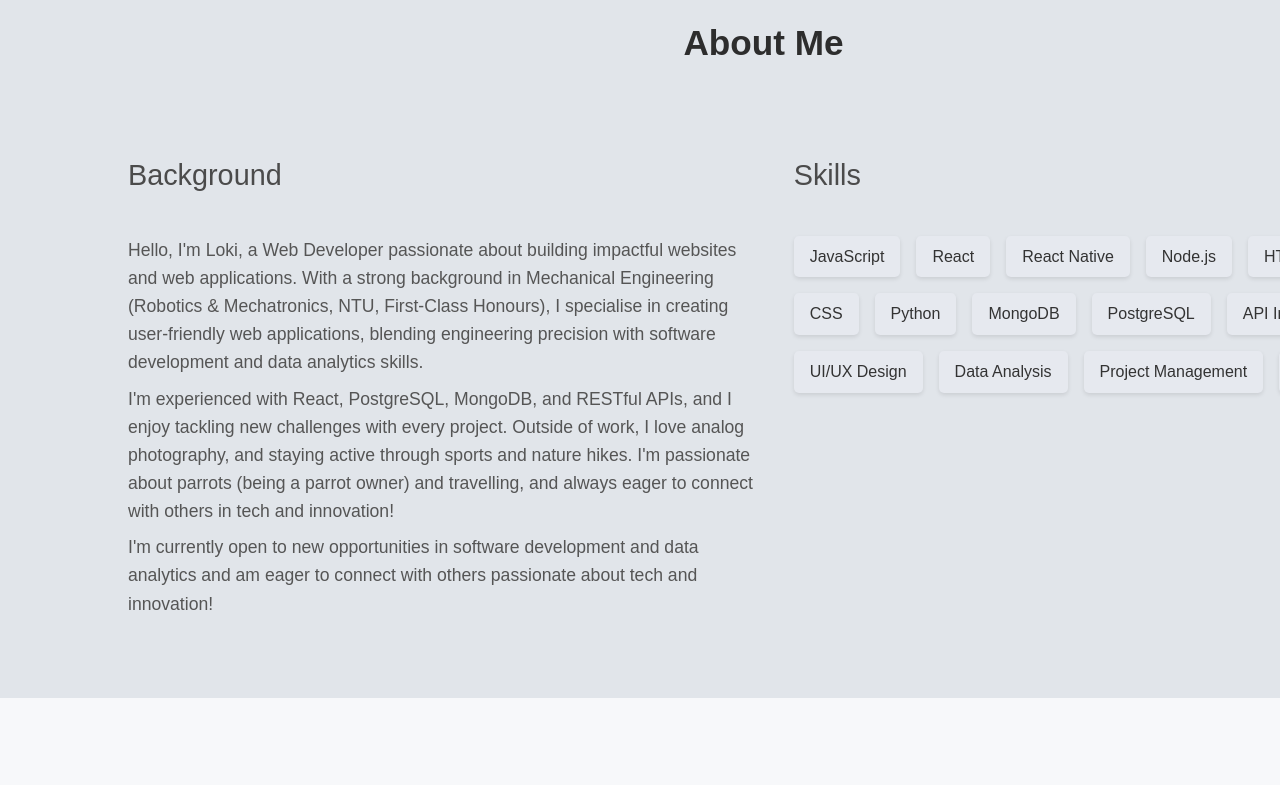
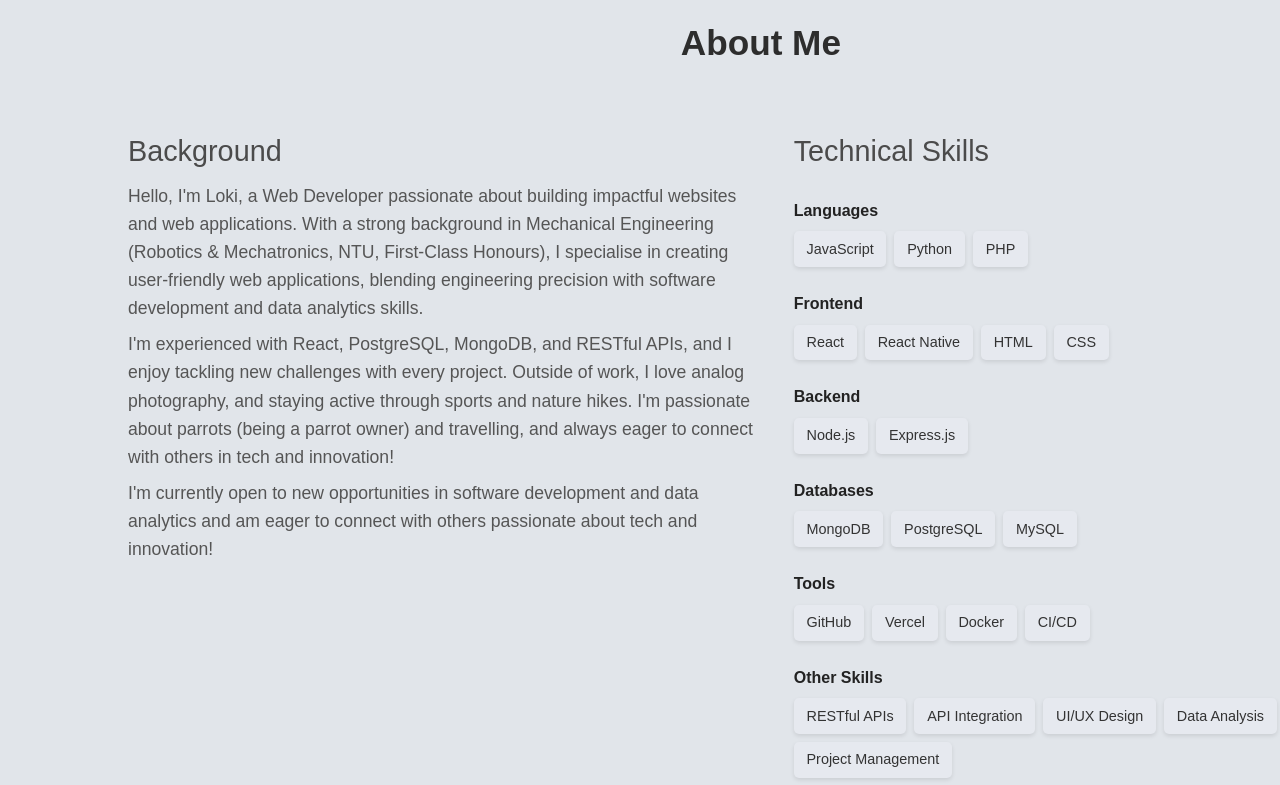
Before and after one commit to auan369/my-portfolio, a React (Create React App) app: page /contact in a window 1280 px wide. Shown: the part 860-1645 px from the top of the page. Built offline with nearby package versions, Linux system fonts and the light colour scheme.

Commit message:
Updated skills

```diff
--- a/src/components/About.css
+++ b/src/components/About.css
@@ -35,7 +35,8 @@
 .about-subsection h4 {
     font-size: 1.8rem;
     font-weight: 500;
-    margin-top: 2rem;
+    /* margin-top: 2rem; */
+    margin: 0.5rem 0;
     color: #4b4b4b;
 }
 .about-subsection p {
@@ -50,15 +51,16 @@
     padding: 0;
     display: flex;
     flex-wrap: wrap;
-    gap: 1rem;
-    margin-top: 1rem;
+    gap: 0.5rem;
+    margin-top: 0.5rem;
+
 }
 
 .about-subsection li {
     background-color: #e6e9ef;
     border-radius: 5px;
-    padding: 0.5rem 1rem;
-    font-size: 1rem;
+    padding: 0.4rem 0.8rem;
+    font-size: 0.9rem;
     color: #333;
     box-shadow: 0 2px 4px rgba(0, 0, 0, 0.1);
 }
@@ -68,3 +70,15 @@
     cursor: default;
     transition: background-color 0.3s;
 }
+
+/* Styling for category headers */
+.about-subsection .category {
+    width: 100%;
+    font-size: 1rem;
+    font-weight: bold;
+    color: #222;
+    background: none;
+    box-shadow: none;
+    padding: 0;
+    margin-top: 1rem;
+}
--- a/src/components/About.js
+++ b/src/components/About.js
@@ -19,26 +19,65 @@ const About = () => {
                     </p>
             </div>
             <div className="about-subsection">
-                <h4>Skills</h4>
+                <h4>Technical Skills</h4>
                 <ul>
+                    {/* <!-- Languages --> */}
+                    <li class="category">Languages</li>
                     <li>JavaScript</li>
+                    <li>Python</li>
+                    <li>PHP</li>
+
+                    {/* <!-- Frontend --> */}
+                    <li class="category">Frontend</li>
+                    <li>React</li>
+                    <li>React Native</li>
+                    <li>HTML</li>
+                    <li>CSS</li>
+
+                    {/* <!-- Backend --> */}
+                    <li class="category">Backend</li>
+                    <li>Node.js</li>
+                    <li>Express.js</li>
+
+                    {/* <!-- Databases --> */}
+                    <li class="category">Databases</li>
+                    <li>MongoDB</li>
+                    <li>PostgreSQL</li>
+                    <li>MySQL</li>
+
+                    {/* <!-- DevOps & Deployment --> */}
+                    <li class="category">Tools</li>
+                    <li>GitHub</li>
+                    <li>Vercel</li>
+                    <li>Docker</li>
+                    <li>CI/CD</li>
+
+                    {/* <!-- Data & Analysis --> */}
+                    <li class="category">Other Skills</li>
+                    <li>RESTful APIs</li>
+                    <li>API Integration</li>
+                    <li>UI/UX Design</li>
+                    <li>Data Analysis</li>
+                    <li>Project Management</li>
+                    {/* <li>JavaScript</li>
                     <li>React</li>
                     <li>React Native</li>
                     <li>Node.js</li>
                     <li>HTML</li>
                     <li>CSS</li>
+                    <li>PHP</li>
                     <li>Python</li>
                     <li>MongoDB</li>
                     <li>PostgreSQL</li>
+                    <li>MySQL</li>
+                    <li>Express.js</li>
+                    <li>RESTful APIs</li>
                     <li>API Integration</li>
                     <li>UI/UX Design</li>
                     <li>Data Analysis</li>
                     <li>Project Management</li>
                     <li>GitHub</li>
-
-
-
-
+                    <li>Vercel</li> */}
                 </ul>
             </div>
         </section>
```
